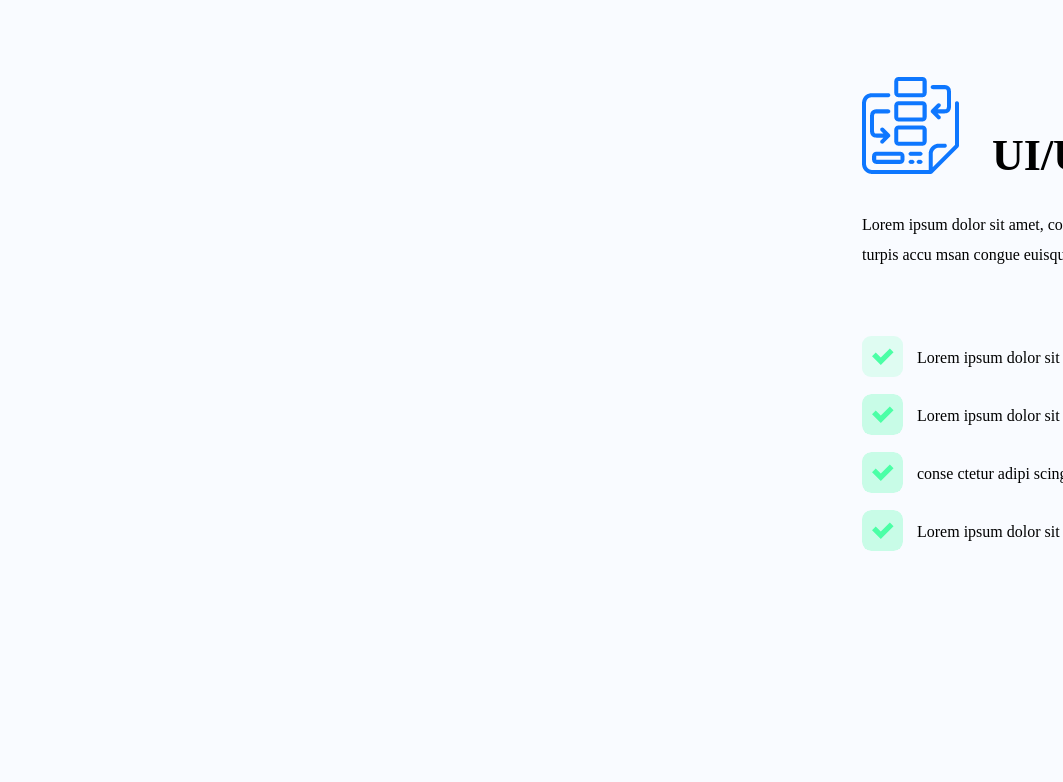
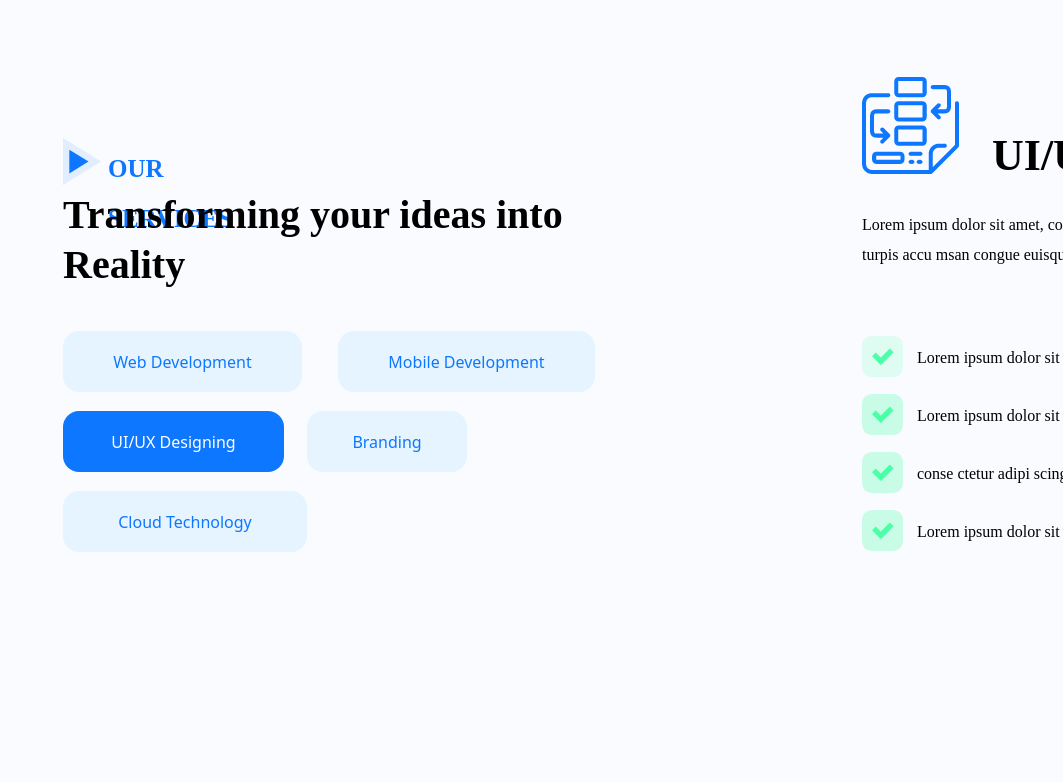
Before and after one commit to AdityaBaxla/secure-blink-vue3, a Vue app: page / in a window 1280 px wide. Shown: the part 2780-3562 px from the top of the page, without its empty margins (217-1280 px from the left). Built offline with nearby package versions, Linux system fonts and the light colour scheme.

Commit message:
screen 3 complete

```diff
--- a/src/views/HomeView.vue
+++ b/src/views/HomeView.vue
@@ -6,7 +6,7 @@ import NavbarHomeTop from '../components/NavbarHomeTop.vue'
   <NavbarHomeTop />
   <main>
     <div id="screen-1">
-      <div></div>
+      <div id="background"></div>
     </div>
     <div id="screen1-hero-text"></div>
     <div id="screen1-sub-text"></div>
@@ -39,10 +39,142 @@ import NavbarHomeTop from '../components/NavbarHomeTop.vue'
     <div id="s3-point3">conse ctetur adipi scing elit.</div>
     <div id="s3-checkmark4"></div>
     <div id="s3-point4">Lorem ipsum dolor sit amet, conse ctetur</div>
+    <div id="services-logo"></div>
+    <div id="s3-left-text">OUR SERVICES</div>
+    <div id="s3-left-subtext">Transforming your ideas into Reality</div>
+    <div
+      id="s3-left-bubble1"
+      class="font-pop flex items-center justify-center h-full"
+      style="color: #0e77ff; font: 600 20px/50px"
+    >
+      Web Development
+    </div>
+    <div
+      id="s3-left-bubble2"
+      class="font-pop flex items-center justify-center h-full"
+      style="color: #0e77ff; font: 600 20px/50px"
+    >
+      Mobile Development
+    </div>
+    <div
+      id="s3-left-bubble3"
+      class="font-pop flex items-center justify-center h-full"
+      style="color: #ffffff; font: 600 20px/50px"
+    >
+      UI/UX Designing
+    </div>
+    <div
+      id="s3-left-bubble4"
+      class="font-pop flex items-center justify-center h-full"
+      style="color: #0e77ff; font: 600 20px/50px"
+    >
+      Branding
+    </div>
+    <div
+      id="s3-left-bubble5"
+      class="font-pop flex items-center justify-center h-full"
+      style="color: #0e77ff; font: 600 20px/50px"
+    >
+      Cloud Technology
+    </div>
+
+    <div id="s-4-topleft"></div>
   </main>
 </template>
 
 <style scoped>
+#s-4-topleft {
+  top: 3564px;
+  left: -137.46983337402344px;
+  width: 720px;
+  height: 564px;
+  /* UI Properties */
+  background: transparent url('../assets/img/Group 35700.svg') 0% 0% no-repeat padding-box;
+  opacity: 1;
+}
+#s3-left-bubble5 {
+  top: 3271px;
+  left: 280px;
+  width: 244px;
+  height: 61px;
+  /* UI Properties */
+  background: #16b2ff17 0% 0% no-repeat padding-box;
+  border-radius: 16px;
+  opacity: 1;
+}
+#s3-left-bubble4 {
+  top: 3191px;
+  left: 524px;
+  width: 160px;
+  height: 61px;
+  /* UI Properties */
+  background: #16b2ff17 0% 0% no-repeat padding-box;
+  border-radius: 16px;
+  opacity: 1;
+}
+#s3-left-bubble3 {
+  top: 3191px;
+  left: 280px;
+  width: 221px;
+  height: 61px;
+  /* UI Properties */
+  background: #0e77ff 0% 0% no-repeat padding-box;
+  border-radius: 16px;
+  opacity: 1;
+}
+#s3-left-bubble2 {
+  top: 3111px;
+  left: 555px;
+  width: 257px;
+  height: 61px;
+  /* UI Properties */
+  background: #16b2ff17 0% 0% no-repeat padding-box;
+  border-radius: 16px;
+  opacity: 1;
+}
+#s3-left-bubble1 {
+  top: 3111px;
+  left: 280px;
+  width: 239px;
+  height: 61px;
+  /* UI Properties */
+  background: #16b2ff17 0% 0% no-repeat padding-box;
+  border-radius: 16px;
+  opacity: 1;
+}
+#s3-left-subtext {
+  top: 2970px;
+  left: 280px;
+  width: 500px;
+  height: 156px;
+  /* UI Properties */
+  text-align: left;
+  font: normal normal 600 40px/50px Poppins;
+  letter-spacing: 0px;
+  color: #000000;
+  opacity: 1;
+}
+#services-logo {
+  top: 2918px;
+  left: 280px;
+  width: 38px;
+  height: 47px;
+  /* UI Properties */
+  background: transparent url('../assets/img/Group 35624.svg') 0% 0% no-repeat padding-box;
+  opacity: 1;
+}
+#s3-left-text {
+  top: 2924px;
+  left: 325px;
+  width: 176px;
+  height: 35px;
+  /* UI Properties */
+  text-align: left;
+  font: normal normal 600 25px/50px Poppins;
+  letter-spacing: 0px;
+  color: #0e77ff;
+  opacity: 1;
+}
 #s3-checkmark4 {
   top: 3290px;
   left: 1079px;
@@ -280,4 +412,14 @@ import NavbarHomeTop from '../components/NavbarHomeTop.vue'
     0% 0% no-repeat padding-box;
   opacity: 1;
 }
+
+#background {
+  top: 0px;
+  left: 0px;
+  width: 1920px;
+  height: 6444px;
+  /* UI Properties */
+  background: #ffffff 0% 0% no-repeat padding-box;
+  opacity: 1;
+}
 </style>
--- a/tailwind.config.js
+++ b/tailwind.config.js
@@ -2,7 +2,11 @@
 export default {
   content: ['./index.html', './src/**/*.{js,ts,jsx,tsx,vue}'],
   theme: {
-    extend: {}
+    extend: {
+      fontFamily: {
+        pop: ['Poppins', 'sans']
+      }
+    }
   },
   plugins: []
 }
```
Also changed, not shown: src/assets/img/Group 35624.svg (added), src/assets/img/Group 35700.svg (added).
